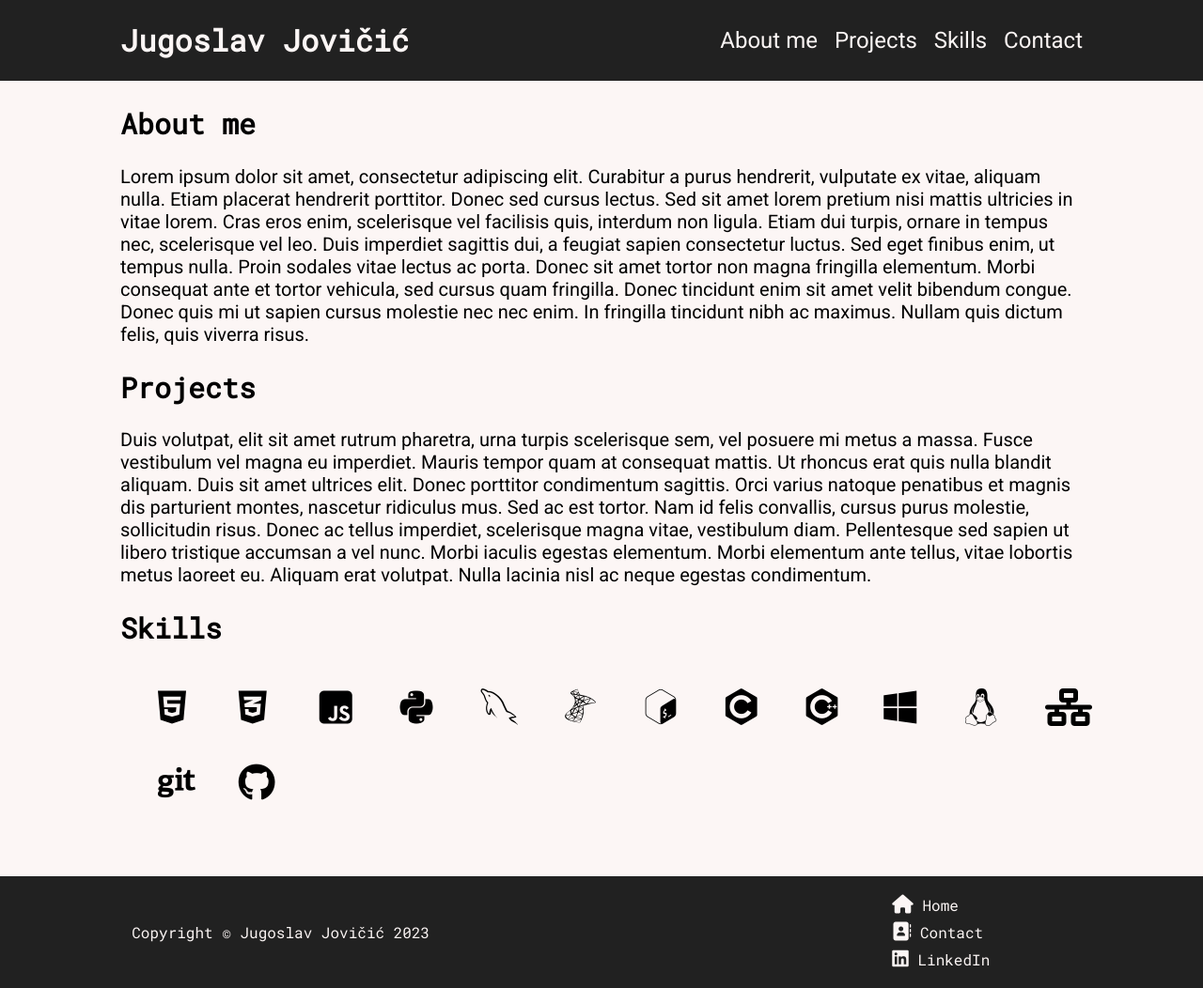
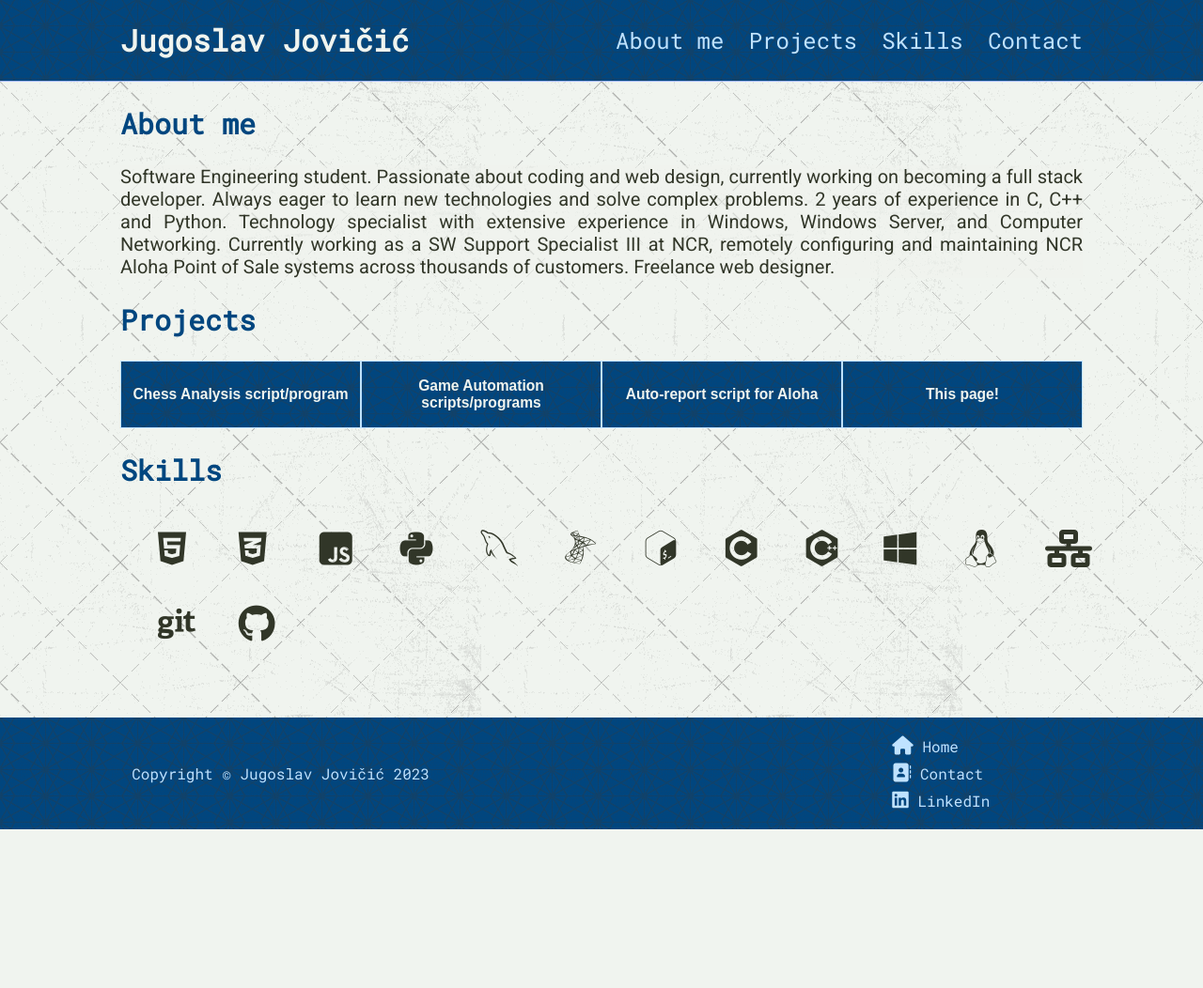
Before and after one commit to JugoslavJ/JugoslavJ, a plain HTML site: page index.html in a window 1280 px wide. Shown: the whole page at 94% size. After the commit the page ends 883 px from the top, so only its background shows below. Drawn offline with nearby package versions, Linux system fonts and the light colour scheme.

Commit message:
Added JS, updated styling, updated content of pages

```diff
--- a/index.html
+++ b/index.html
@@ -1,12 +1,13 @@
 <!DOCTYPE html>
 <head>
     <title>Jugoslav Jovičić</title>
-    <link rel="stylesheet" href="./resources/css/index.css">
+    <link rel="stylesheet" href="./resources/css/style.css">
     <link href="https://fonts.googleapis.com/css2?family=Roboto&family=Roboto+Mono&display=swap" rel="stylesheet">
     <link rel="stylesheet" href="https://cdn.jsdelivr.net/gh/devicons/devicon@v2.15.1/devicon.min.css">
-    <script async src="https://kit.fontawesome.com/4874cfccb5.js" crossorigin="anonymous"></script>
+    <script src="https://kit.fontawesome.com/4874cfccb5.js" crossorigin="anonymous"></script>
+    <script src="resources/js/index.js"></script>
 </head>
-<body>
+<body onload="attachEvents()">
     <header>
         <a href="index.html"><h1 class="name">Jugoslav Jovičić</h1></a>
         <nav>
@@ -29,31 +30,53 @@
     <main>
         <section id="about-me">
             <h2><span class="section-title">About me</span></h2>
-            <p>Lorem ipsum dolor sit amet, consectetur adipiscing elit.
-                Curabitur a purus hendrerit, vulputate ex vitae, aliquam nulla.
-                Etiam placerat hendrerit porttitor. Donec sed cursus lectus.
-                Sed sit amet lorem pretium nisi mattis ultricies in vitae lorem.
-                Cras eros enim, scelerisque vel facilisis quis, interdum non ligula.
-                Etiam dui turpis, ornare in tempus nec, scelerisque vel leo.
-                Duis imperdiet sagittis dui, a feugiat sapien consectetur luctus.
-                Sed eget finibus enim, ut tempus nulla. Proin sodales vitae lectus ac porta.
-                Donec sit amet tortor non magna fringilla elementum. Morbi consequat ante et tortor vehicula,
-                 sed cursus quam fringilla. Donec tincidunt enim sit amet velit bibendum congue.
-                 Donec quis mi ut sapien cursus molestie nec nec enim. In fringilla tincidunt nibh ac maximus.
-                 Nullam quis dictum felis, quis viverra risus.</p>
+            <p>
+                Software Engineering student.
+                Passionate about coding and web design, currently working on becoming a full stack developer.
+                Always eager to learn new technologies and solve complex problems.
+                2 years of experience in C, C++ and Python.
+                Technology specialist with extensive experience in Windows, Windows Server, and Computer Networking.
+                Currently working as a SW Support Specialist III at NCR, remotely configuring and maintaining NCR Aloha Point of Sale systems across thousands of customers.
+                Freelance web designer.
+            </p>
         </section>
         <section id="projects">
             <h2><span class="section-title">Projects</span></h2>
-            <p>Duis volutpat, elit sit amet rutrum pharetra, urna turpis scelerisque sem, vel posuere mi metus a massa.
-                Fusce vestibulum vel magna eu imperdiet. Mauris tempor quam at consequat mattis.
-                Ut rhoncus erat quis nulla blandit aliquam. Duis sit amet ultrices elit.
-                Donec porttitor condimentum sagittis.
-                Orci varius natoque penatibus et magnis dis parturient montes, nascetur ridiculus mus. Sed ac est tortor.
-                Nam id felis convallis, cursus purus molestie, sollicitudin risus.
-                Donec ac tellus imperdiet, scelerisque magna vitae, vestibulum diam.
-                Pellentesque sed sapien ut libero tristique accumsan a vel nunc. Morbi iaculis egestas elementum.
-                Morbi elementum ante tellus, vitae lobortis metus laoreet eu.
-                Aliquam erat volutpat. Nulla lacinia nisl ac neque egestas condimentum.</p>
+            <div class="project-list">
+                <button type="button" class="project-chess">
+                    <h3>Chess Analysis script/program</h3>
+                </button>
+                <button type="button" class="project-game">
+                    <h3>Game Automation scripts/programs</h3>
+                </button>
+                <button type="button" class="project-autoreport">
+                    <h3>Auto-report script for Aloha</h3>
+                </button>
+                <button type="button" class="project-portfolio">
+                    <h3>This page!</h3>
+                </button>
+            </div>
+            <p class="project-chess">
+                Created Python scripts to remove book moves from PGN files containing chess games.
+                Used binary Book file containing hashes of positions, with calculated best computer moves.
+                Later rewrote it in C++ as a CLI program, leading to huge performance gains.
+                The C++ program is a PGN parser, converter, chess simulator, as well as a filtering program.
+                <br>Program has been used at <a href="https://www.chess.com/">Chess.com</a> to catch players cheating, on the Fair Play subforum.
+            </p>
+            <p class="project-game">
+                Started with scripts for MMORPG RuneScape, written for Simba & SRL, using Pascal.
+                Moved to Java scripts written for injection and reflection clients.
+                Also created pure color scripts using AutoHotKey.
+            </p>
+            <p class="project-autoreport">
+                Created a batch script to auto generate reports every night for Aloha POS system.
+                Reports are generated using built in functions, "printed" to a PDF, then sent out via email to the configured destinations.
+                In use at all Hilton hotels in the southeast United States.
+            </p>
+            <p class="project-portfolio">
+                Created this portfolio page using HTML5/CSS3, with simple JavaScipt code.
+                Page has been made interactive, accessible and responsive.
+            </p>
         </section>
         <section id="skills">
             <h2><span class="section-title">Skills</span></h2>
--- a/resources/css/index.css
+++ b/resources/css/style.css
@@ -1,7 +1,8 @@
 html {
     font-family:'Roboto', sans-serif;
-    background-color: #FCF6F5FF;
+    background-color: #F0F4EF;
     height: 100%;
+    color: #313628;
 }
 
 body {
@@ -17,6 +18,15 @@ main {
 
 h1, h2{
     font-family:'Roboto Mono', monospace;
+    color: #00467f;
+}
+
+h1{
+    color: #F0F4EF;
+}
+
+h1:hover{
+    color:#bfe2ff;
 }
 
 header{
@@ -27,8 +37,10 @@ header{
     padding-left: 10%;
     padding-right: 10%;
     border-bottom: 1px solid;
-    background-color: #212121;
-    color: #FCF6F5FF;
+    background-color: #00467f;
+    color: #aabdf8;
+    font-family: 'Roboto Mono', monospace;
+    background-image: url(../img/axiom-pattern.png);
 }
 
 .name {
@@ -47,18 +59,64 @@ header{
 }
 
 a{
-    color: #FCF6F5FF;
+    color: #bfe2ff;
     text-decoration-line: none;
 }
 
+a:hover{
+    color: #F0F4EF;
+}
+
+main{
+    background-image: url(../img/download.png);
+}
+
 main a{
-    color: #212121;
+    color: #00467f;
 }
+
+main a:hover{
+    color:#00467fdc;
+}
+
 
 section {
     padding-left: 10%;
     padding-right: 10%;
     font-size:1.25em;
+    text-align: justify;
+}
+
+section p{
+    background-color: rgba(240, 244, 239, 0.6);
+}
+
+#projects p{
+    display: none;
+    transition: all 0.2s;
+}
+
+.project-list{
+    display: grid;
+    grid-template-columns: repeat(auto-fit, minmax(250px, 1fr));
+    justify-items:center;
+    align-items:center;
+}
+
+.project-list button{
+    width: 100%;
+    height: 100%;
+    border: 1px solid #bfe2ff;
+    color:#F0F4EF;
+    background-color: #00467f;
+    background-image: url(../img/axiom-pattern.png);
+    transition: all 0.2s;
+}
+
+.project-list button:hover{
+    background-color:#F0F4EF;
+    color:#00467f;
+    cursor: pointer;
 }
 
 #skills div{
@@ -90,8 +148,8 @@ section {
 
 footer{
     display: grid;
-    background-color: #212121;
-    color: #FCF6F5FF;
+    background-color: #00467f;
+    color: #bfe2ff;
     grid-template-columns: 1fr 1fr 1fr;
     align-items: center;
     justify-items: center;
@@ -99,6 +157,7 @@ footer{
     padding-left: 10%;
     padding-right: 10%;
     font-size: 1em;
+    background-image: url(../img/axiom-pattern.png);
 }
 
 .footer-links{
--- /dev/null
+++ b/resources/js/index.js
@@ -0,0 +1,32 @@
+const delay = ms => new Promise(res => setTimeout(res, ms));
+
+async function hideAllProjectDescriptions(){
+    let paragraphs = document.querySelectorAll("#projects p");
+    paragraphs.forEach( async paragraph => {
+        paragraph.style.visibility = "hidden";
+        paragraph.style.opacity = "0";
+        await delay(200);
+        paragraph.style.display = "none";
+    });
+}
+
+async function showOnlyThisParagraph(paragraph){
+    if( paragraph.style.display === "block"){
+        hideAllProjectDescriptions();
+    } else {
+        await hideAllProjectDescriptions();
+        await delay(200);
+        paragraph.style.display = "block";
+        await delay(200);
+        paragraph.style.visibility = "visible";
+        paragraph.style.opacity = "1";
+    }
+}
+
+function attachEvents() {
+    let buttons = document.querySelectorAll("#projects button");
+    let paragraphs = document.querySelectorAll("#projects p");
+    for(let i = 0; i < buttons.length; i++){
+        buttons[i].addEventListener("click", () => showOnlyThisParagraph(paragraphs[i]));
+    }
+}
```
Also changed, not shown: contact.html (+1 -1 lines), resources/img/axiom-pattern.png (added), resources/img/download.png (added).
